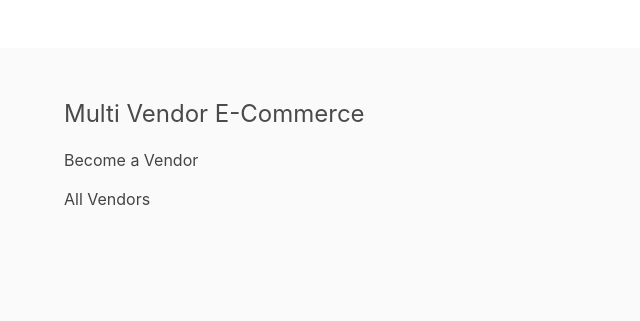
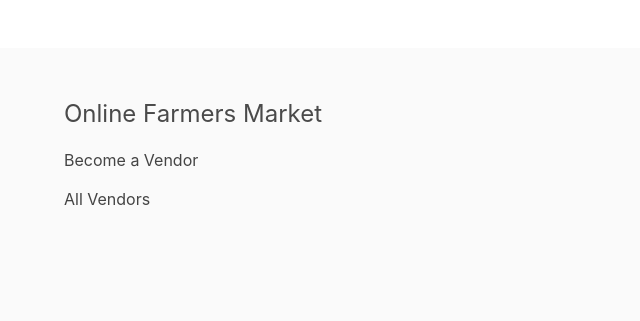
Before and after one commit to NandiLov/Online-Farmers-Market, a Django app: template templates/cart/cart.html in a window 1280 px wide. Shown: the part 188-509 px from the top of the page, without its empty margins (0-640 px from the left). Run offline with Django 3.2, Linux system fonts and the light colour scheme; the template is opened without the code that fills it, so the values that code supplies are empty; some libraries are stand-ins or nearby versions.

Commit message:
footer update

```diff
--- a/templates/core/base.html
+++ b/templates/core/base.html
@@ -121,7 +121,7 @@
 
     <footer class="footer">
         <div class="container">
-            <h3 class="is-size-4 mb-4">Multi Vendor E-Commerce</h3>
+            <h3 class="is-size-4 mb-4">Online Farmers Market</h3>
 
             {% if request.user.is_authenticated %}
                 <a href="{% url 'vendor:vendor-admin' %}">Vendor Admin</a>
```
